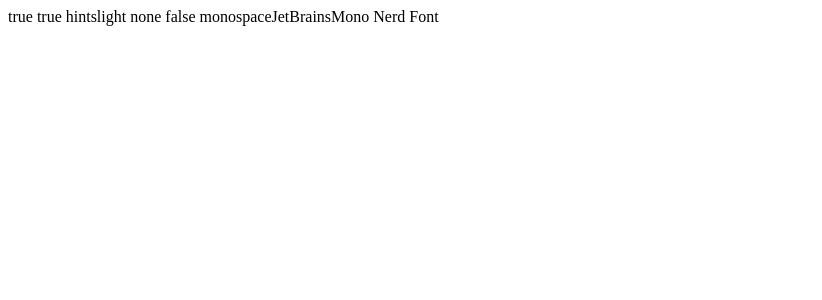
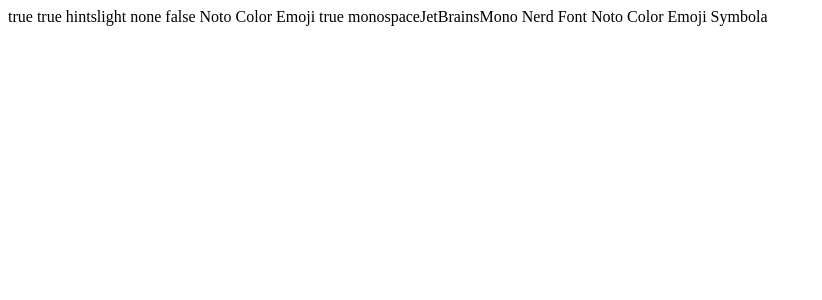
Before and after one commit to norandom/hyperland-forky-worker-vm, a Python web app: template templates/fontconfig/fonts.conf.j2 in a window 1280 px wide. Shown: the top 300 px of the page, without its empty margins (0-822 px from the left). Run offline with Jinja, Linux system fonts and the light colour scheme; the template is opened without the code that fills it, so the values that code supplies are empty.

Commit message:
Emoji/symbol font fallback (Noto Color Emoji, Symbola); speaker icon + volume slider in the bar
Terminals showed boxes for ✅ and similar: no emoji/symbol font was installed.
Noto Color Emoji is exempted from embeddedbitmap=false (it is a CBDT font).
Waybar: "VOL 100%" becomes a speaker icon in a drawer group; hover reveals
a pulseaudio/slider, click toggles mute, scroll adjusts in 5% steps.

Co-Authored-By: Claude Opus 5.5 <noreply@anthropic.com>

```diff
--- a/tasks/desktop.py
+++ b/tasks/desktop.py
@@ -21,6 +21,8 @@ apt.packages(
         "xfe",
         # fonts, cursor/icons
         "fonts-jetbrains-mono", "fonts-dejavu-core", "adwaita-icon-theme",
+        # glyph fallback for emoji / symbols the Nerd Fonts lack (✅ ❌ ⚠ …)
+        "fonts-noto-color-emoji", "fonts-symbola",
         # audio (hypr-rdp redirects sound to the RDP client via pactl)
         "pipewire", "pipewire-pulse", "wireplumber", "pulseaudio-utils",
         # clipboard + RDP file transfer
--- a/templates/fontconfig/fonts.conf.j2
+++ b/templates/fontconfig/fonts.conf.j2
@@ -18,6 +18,19 @@
 {% endif %}
     <edit name="embeddedbitmap" mode="assign"><bool>false</bool></edit>
   </match>
+  <!-- Noto Color Emoji is a bitmap (CBDT) font: keep its bitmaps -->
+  <match target="font">
+    <test name="family"><string>Noto Color Emoji</string></test>
+    <edit name="embeddedbitmap" mode="assign"><bool>true</bool></edit>
+  </match>
   <!-- Monospace = the Nerd Font (icons everywhere) -->
   <alias><family>monospace</family><prefer><family>JetBrainsMono Nerd Font</family></prefer></alias>
+  <!-- Fallback for every font (terminals included): colour emoji, then
+       Symbola for the remaining Unicode symbols -->
+  <match target="pattern">
+    <edit name="family" mode="append" binding="weak">
+      <string>Noto Color Emoji</string>
+      <string>Symbola</string>
+    </edit>
+  </match>
 </fontconfig>
```
Also changed, not shown: files/waybar/style.css (+8 -0 lines), README.md, 1 other file.
